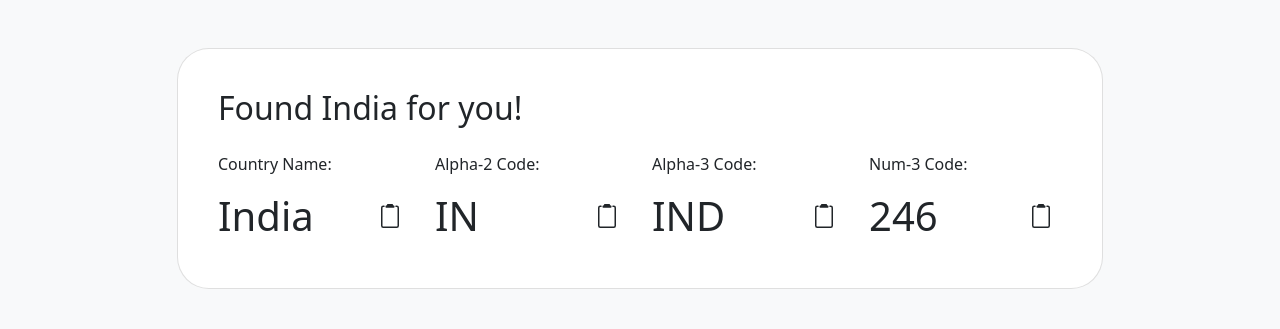
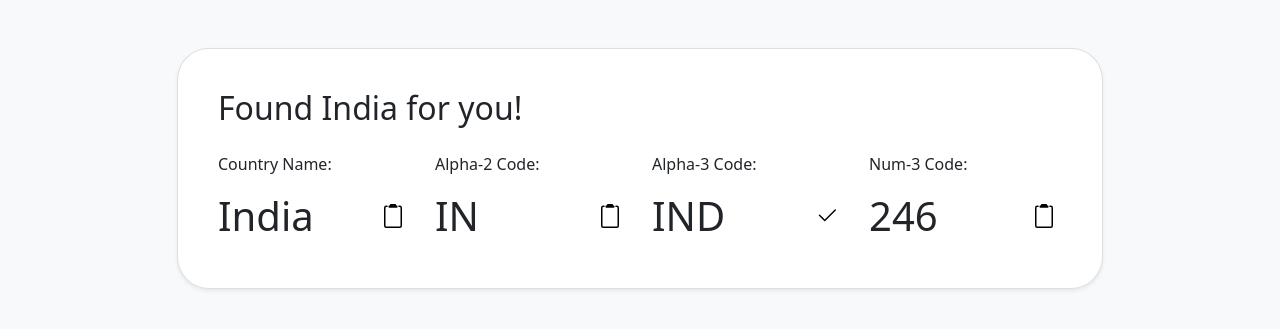
Before and after one commit to omkartapale/country-codes, a React (Create React App) app: page / in a window 1280 px wide. Shown: the part 329-658 px from the top of the page. Built offline with nearby package versions, Linux system fonts and the light colour scheme.

Commit message:
Added shadow to country details card Added svg for clipboard buttons Updated styles for clipboard buttons

```diff
--- a/src/components/CountryDetails.js
+++ b/src/components/CountryDetails.js
@@ -1,30 +1,26 @@
 import "../scss/CountryDetails.scss";
+import { ReactComponent as ClipboardSvg } from "../assets/clipboard.svg";
+import { ReactComponent as CopiedSvg } from "../assets/check.svg";
 
 const CountryDetails = () => {
   return (
     <div className="CountryDetails container">
       <div className="row mt-4 mt-md-5 pb-3 justify-content-center">
         <div className="col-md-10">
-          <div class="card px-4 pt-4 pb-3">
+          <div class="card px-4 pt-4 pb-3 shadow-sm">
             <div class="card-body">
               <h2 className="mb-4">Found India for you!</h2>
               <div className="row">
-              <div className="col-md-6 col-xl-3">
+                <div className="col-md-6 col-xl-3">
                   <p className="mb-3">Country Name:</p>
                   <p className="display-6 d-flex align-items-center justify-content-between">
                     India
-                    <button className="btn btn-sm">
-                      <svg
-                        xmlns="http://www.w3.org/2000/svg"
-                        width="24"
-                        height="24"
-                        fill="currentColor"
-                        class="bi bi-clipboard2"
-                        viewBox="0 0 16 16"
-                      >
-                        <path d="M3.5 2a.5.5 0 0 0-.5.5v12a.5.5 0 0 0 .5.5h9a.5.5 0 0 0 .5-.5v-12a.5.5 0 0 0-.5-.5H12a.5.5 0 0 1 0-1h.5A1.5 1.5 0 0 1 14 2.5v12a1.5 1.5 0 0 1-1.5 1.5h-9A1.5 1.5 0 0 1 2 14.5v-12A1.5 1.5 0 0 1 3.5 1H4a.5.5 0 0 1 0 1h-.5Z" />
-                        <path d="M10 .5a.5.5 0 0 0-.5-.5h-3a.5.5 0 0 0-.5.5.5.5 0 0 1-.5.5.5.5 0 0 0-.5.5V2a.5.5 0 0 0 .5.5h5A.5.5 0 0 0 11 2v-.5a.5.5 0 0 0-.5-.5.5.5 0 0 1-.5-.5Z" />
-                      </svg>
+                    <button
+                      className="btn-clipboard"
+                      type="button"
+                      title="Copy to clipboard"
+                    >
+                      <ClipboardSvg width="24" height="24" />
                     </button>
                   </p>
                 </div>
@@ -32,18 +28,12 @@ const CountryDetails = () => {
                   <p className="mb-3">Alpha-2 Code:</p>{" "}
                   <p className="display-6 d-flex align-items-center justify-content-between">
                     IN
-                    <button className="btn btn-sm">
-                      <svg
-                        xmlns="http://www.w3.org/2000/svg"
-                        width="24"
-                        height="24"
-                        fill="currentColor"
-                        class="bi bi-clipboard2"
-                        viewBox="0 0 16 16"
-                      >
-                        <path d="M3.5 2a.5.5 0 0 0-.5.5v12a.5.5 0 0 0 .5.5h9a.5.5 0 0 0 .5-.5v-12a.5.5 0 0 0-.5-.5H12a.5.5 0 0 1 0-1h.5A1.5 1.5 0 0 1 14 2.5v12a1.5 1.5 0 0 1-1.5 1.5h-9A1.5 1.5 0 0 1 2 14.5v-12A1.5 1.5 0 0 1 3.5 1H4a.5.5 0 0 1 0 1h-.5Z" />
-                        <path d="M10 .5a.5.5 0 0 0-.5-.5h-3a.5.5 0 0 0-.5.5.5.5 0 0 1-.5.5.5.5 0 0 0-.5.5V2a.5.5 0 0 0 .5.5h5A.5.5 0 0 0 11 2v-.5a.5.5 0 0 0-.5-.5.5.5 0 0 1-.5-.5Z" />
-                      </svg>
+                    <button
+                      className="btn-clipboard"
+                      type="button"
+                      title="Copied"
+                    >
+                      <ClipboardSvg width="24" height="24" />
                     </button>
                   </p>
                 </div>
@@ -51,18 +41,12 @@ const CountryDetails = () => {
                   <p className="mb-3">Alpha-3 Code:</p>{" "}
                   <p className="display-6 d-flex align-items-center justify-content-between">
                     IND
-                    <button className="btn btn-sm">
-                      <svg
-                        xmlns="http://www.w3.org/2000/svg"
-                        width="24"
-                        height="24"
-                        fill="currentColor"
-                        class="bi bi-clipboard2"
-                        viewBox="0 0 16 16"
-                      >
-                        <path d="M3.5 2a.5.5 0 0 0-.5.5v12a.5.5 0 0 0 .5.5h9a.5.5 0 0 0 .5-.5v-12a.5.5 0 0 0-.5-.5H12a.5.5 0 0 1 0-1h.5A1.5 1.5 0 0 1 14 2.5v12a1.5 1.5 0 0 1-1.5 1.5h-9A1.5 1.5 0 0 1 2 14.5v-12A1.5 1.5 0 0 1 3.5 1H4a.5.5 0 0 1 0 1h-.5Z" />
-                        <path d="M10 .5a.5.5 0 0 0-.5-.5h-3a.5.5 0 0 0-.5.5.5.5 0 0 1-.5.5.5.5 0 0 0-.5.5V2a.5.5 0 0 0 .5.5h5A.5.5 0 0 0 11 2v-.5a.5.5 0 0 0-.5-.5.5.5 0 0 1-.5-.5Z" />
-                      </svg>
+                    <button
+                      className="btn-clipboard"
+                      type="button"
+                      title="Copied"
+                    >
+                      <CopiedSvg width="24" height="24" />
                     </button>
                   </p>
                 </div>
@@ -70,18 +54,12 @@ const CountryDetails = () => {
                   <p className="mb-3">Num-3 Code:</p>
                   <p className="display-6 d-flex align-items-center justify-content-between">
                     246
-                    <button className="btn btn-sm">
-                      <svg
-                        xmlns="http://www.w3.org/2000/svg"
-                        width="24"
-                        height="24"
-                        fill="currentColor"
-                        class="bi bi-clipboard2"
-                        viewBox="0 0 16 16"
-                      >
-                        <path d="M3.5 2a.5.5 0 0 0-.5.5v12a.5.5 0 0 0 .5.5h9a.5.5 0 0 0 .5-.5v-12a.5.5 0 0 0-.5-.5H12a.5.5 0 0 1 0-1h.5A1.5 1.5 0 0 1 14 2.5v12a1.5 1.5 0 0 1-1.5 1.5h-9A1.5 1.5 0 0 1 2 14.5v-12A1.5 1.5 0 0 1 3.5 1H4a.5.5 0 0 1 0 1h-.5Z" />
-                        <path d="M10 .5a.5.5 0 0 0-.5-.5h-3a.5.5 0 0 0-.5.5.5.5 0 0 1-.5.5.5.5 0 0 0-.5.5V2a.5.5 0 0 0 .5.5h5A.5.5 0 0 0 11 2v-.5a.5.5 0 0 0-.5-.5.5.5 0 0 1-.5-.5Z" />
-                      </svg>
+                    <button
+                      className="btn-clipboard"
+                      type="button"
+                      title="Copy to clipboard"
+                    >
+                      <ClipboardSvg width="24" height="24" />
                     </button>
                   </p>
                 </div>
--- a/src/scss/App.scss
+++ b/src/scss/App.scss
@@ -1,4 +1,15 @@
 .App {
-    min-height: 100vh;
-    background-color: var(--bs-gray-100);
+  min-height: 100vh;
+  background-color: var(--bs-gray-100);
+  .btn-clipboard {
+    font-size: 0.875rem;
+    line-height: 1;
+    background-color: unset;
+    border: 0;
+    border-radius: 0.25rem;
+
+    &:hover {
+      color: var(--bs-primary);
+    }
+  }
 }
```
Also changed, not shown: src/assets/check.svg (added), src/assets/clipboard.svg (added).
